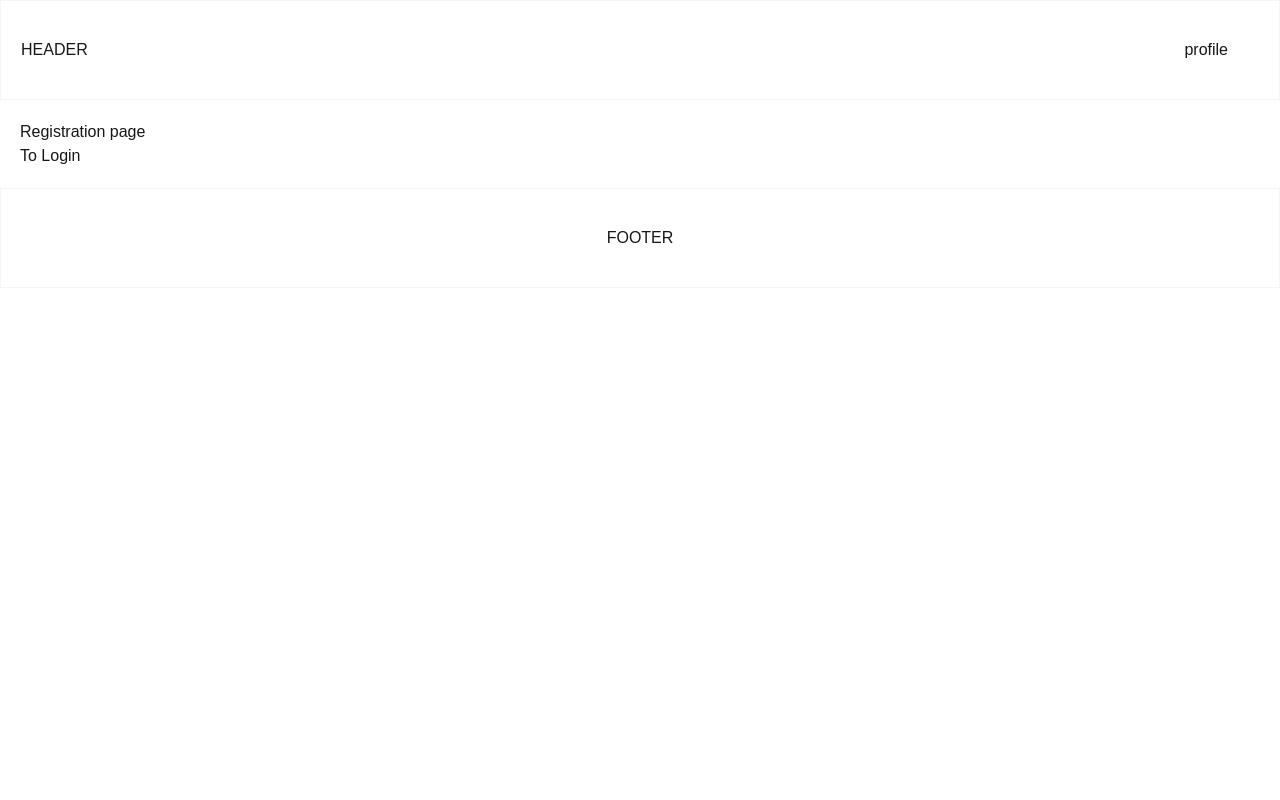
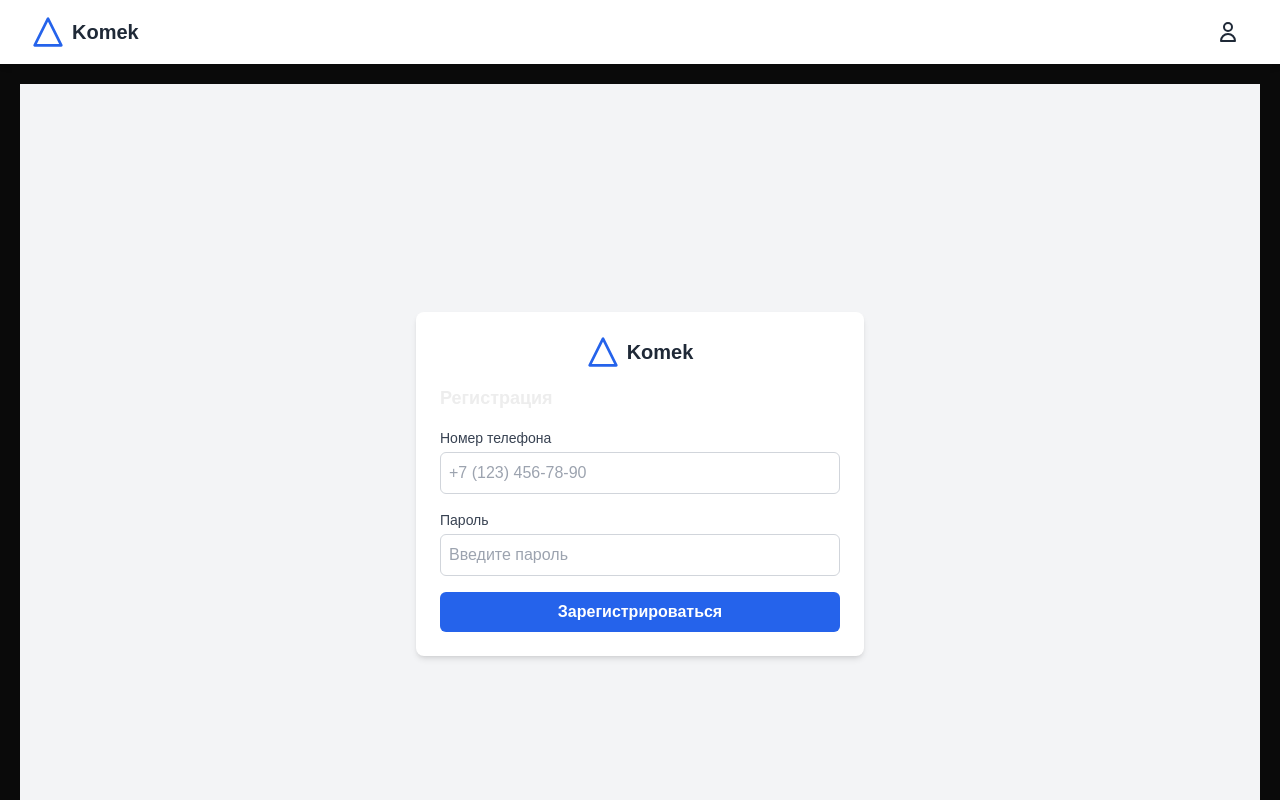
Before and after one commit to Chingizkhan/komek-frontend, a Next.js app: page /auth/register in a window 1280 px wide. Shown: the top 800 px of the page. Built offline with nearby package versions, Linux system fonts and the light colour scheme.

Commit message:
Feature: updated design to use tailwind

```diff
--- a/app/auth/login/page.tsx
+++ b/app/auth/login/page.tsx
@@ -3,11 +3,51 @@ import { LINK_REGISTRATION } from "@/app/consts/links";
 
 export default function Page() {
     return (
-        <div>
-            <p>
-                Login page
-            </p>
-            <Link href={LINK_REGISTRATION}>To Registration</Link>
+        <div className="flex items-center justify-center min-h-screen bg-gray-100">
+            <div className="bg-white shadow-md rounded-lg p-6 w-full max-w-md">
+                <div className="flex items-center justify-center mb-4">
+                    <svg
+                        xmlns="http://www.w3.org/2000/svg"
+                        className="h-12 w-12 text-gray-800 mr-2"
+                        viewBox="0 0 24 24"
+                        fill="none"
+                        stroke="currentColor"
+                        strokeWidth="2"
+                    >
+                        <path d="M12 2l10 10-10 10-10-10 10-10z" />
+                    </svg>
+                    <span className="text-2xl font-bold">komek</span>
+                </div>
+                <h2 className="text-lg font-semibold mb-4">Вход</h2>
+                <form>
+                    <div className="mb-4">
+                        <label htmlFor="phone" className="block text-sm font-medium text-gray-700">Номер телефона</label>
+                        <input
+                            type="tel"
+                            id="phone"
+                            required
+                            className="mt-1 block w-full p-2 border border-gray-300 rounded-md focus:ring focus:ring-blue-500"
+                            placeholder="+7 (777) 456-78-90"
+                        />
+                    </div>
+                    <div className="mb-4">
+                        <label htmlFor="password" className="block text-sm font-medium text-gray-700">Пароль</label>
+                        <input
+                            type="password"
+                            id="password"
+                            required
+                            className="mt-1 block w-full p-2 border border-gray-300 rounded-md focus:ring focus:ring-blue-500"
+                            placeholder="Введите пароль"
+                        />
+                    </div>
+                    <button
+                        type="submit"
+                        className="w-full py-2 px-4 bg-blue-600 text-white font-semibold rounded-md hover:bg-blue-700 transition duration-200"
+                    >
+                        Зарегистрироваться
+                    </button>
+                </form>
+            </div>
         </div>
     )
 }
--- a/app/auth/register/page.tsx
+++ b/app/auth/register/page.tsx
@@ -1,13 +1,52 @@
 import Link from "next/link";
 import { LINK_LOGIN } from "@/app/consts/links";
+import Logo from "@/app/ui/logo/logo";
 
 export default function Page() {
     return (
         <div>
-            <p>
-                Registration page
-            </p>
-            <Link href={LINK_LOGIN}>To Login</Link>
+            <RegistrationForm />
         </div>
     )
 }
+
+const RegistrationForm = () => {
+    return (
+        <div className="flex items-center justify-center min-h-screen bg-gray-100">
+            <div className="bg-white shadow-md rounded-lg p-6 w-full max-w-md">
+                <div className="flex items-center justify-center mb-4">
+                    <Logo />
+                </div>
+                <h2 className="text-lg font-semibold mb-4">Регистрация</h2>
+                <form>
+                    <div className="mb-4">
+                        <label htmlFor="phone" className="block text-sm font-medium text-gray-700">Номер телефона</label>
+                        <input
+                            type="tel"
+                            id="phone"
+                            required
+                            className="mt-1 block w-full p-2 border border-gray-300 rounded-md focus:ring focus:ring-blue-500"
+                            placeholder="+7 (123) 456-78-90"
+                        />
+                    </div>
+                    <div className="mb-4">
+                        <label htmlFor="password" className="block text-sm font-medium text-gray-700">Пароль</label>
+                        <input
+                            type="password"
+                            id="password"
+                            required
+                            className="mt-1 block w-full p-2 border border-gray-300 rounded-md focus:ring focus:ring-blue-500"
+                            placeholder="Введите пароль"
+                        />
+                    </div>
+                    <button
+                        type="submit"
+                        className="w-full py-2 px-4 bg-blue-600 text-white font-semibold rounded-md hover:bg-blue-700 transition duration-200"
+                    >
+                        Зарегистрироваться
+                    </button>
+                </form>
+            </div>
+        </div>
+    );
+};
--- a/app/globals.css
+++ b/app/globals.css
@@ -8,7 +8,7 @@
   --content-padding: 20px;
 }
 
-@media (prefers-color-scheme: dark) {
+@media {
   :root {
     --background: #0a0a0a;
     --foreground: #ededed;
--- a/app/ui/footer/footer.tsx
+++ b/app/ui/footer/footer.tsx
@@ -1,9 +1,23 @@
-import styles from '@/app/ui/footer/footer.module.css'
+import Logo from "@/app/ui/logo/logo";
 
-export default function Footer() {
+const Footer = () => {
     return (
-        <header className={styles.Footer}>
-            FOOTER
-        </header>
-    )
-}
+        <footer className="bg-white shadow-md py-4">
+            <div className="container mx-auto flex flex-col items-center justify-between px-4 md:flex-row">
+                <Logo />
+                <div className="mt-4 md:mt-0">
+                    <nav className="flex space-x-4 text-gray-500">
+                        <a href="#about" className="hover:underline">О нас</a>
+                        <a href="#services" className="hover:underline">Услуги</a>
+                        <a href="#contact" className="hover:underline">Контакты</a>
+                    </nav>
+                </div>
+            </div>
+            <div className="text-center mt-4 text-gray-400">
+                <p className="text-sm">© {new Date().getFullYear()} komek. Все права защищены.</p>
+            </div>
+        </footer>
+    );
+};
+
+export default Footer;
--- a/app/ui/header/header.tsx
+++ b/app/ui/header/header.tsx
@@ -1,25 +1,39 @@
 import styles from '@/app/ui/header/header.module.css'
 import Link from "next/link";
-import { LINK_PROFILE } from "@/app/consts/links";
+import { LINK_PROFILE } from "@/app/consts/links"
+import Logo from "@/app/ui/logo/logo";
 
-export default function Header() {
+const Header = () => {
     return (
-        <header className={styles.Header}>
-            <p>HEADER</p>
-            <Profile />
+        <header className="bg-white shadow-md">
+            <div className="container mx-auto px-4 sm:px-6 lg:px-8">
+                <div className="flex items-center justify-between h-16">
+                    {/* Логотип слева */}
+                    <Logo />
+
+                    {/* Значок аккаунта справа */}
+                    <Link href={LINK_PROFILE} className="flex items-center">
+                        <button className="p-2 rounded-full hover:bg-gray-100 focus:outline-none focus:ring-2 focus:ring-blue-500">
+                            <svg
+                                className="h-6 w-6 text-gray-800"
+                                xmlns="http://www.w3.org/2000/svg"
+                                fill="none"
+                                viewBox="0 0 24 24"
+                                stroke="currentColor"
+                            >
+                                <path
+                                    strokeLinecap="round"
+                                    strokeLinejoin="round"
+                                    strokeWidth="2"
+                                    d="M16 7a4 4 0 11-8 0 4 4 0 018 0zM12 14a7 7 0 00-7 7h14a7 7 0 00-7-7z"
+                                />
+                            </svg>
+                        </button>
+                    </Link>
+                </div>
+            </div>
         </header>
-    )
-}
+    );
+};
 
-function Profile() {
-    return (
-        <div className={styles.Header_profile}>
-            <Link
-                className={styles.Header_profile_button}
-                href={LINK_PROFILE}
-            >
-                profile
-            </Link>
-        </div>
-    )
-}
+export default Header
--- /dev/null
+++ b/app/ui/logo/logo.tsx
@@ -0,0 +1,23 @@
+import Link from "next/link";
+
+const Logo = () => (
+    <div className="flex items-center">
+        <Link href="/" className="flex items-center">
+            <svg
+                className="h-8 w-8 text-blue-600"
+                xmlns="http://www.w3.org/2000/svg"
+                viewBox="0 0 24 24"
+                fill="none"
+                stroke="currentColor"
+                strokeWidth="2"
+                strokeLinecap="round"
+                strokeLinejoin="round"
+            >
+                <path d="M12 2L2 22h20L12 2z" />
+            </svg>
+            <span className="ml-2 text-xl font-bold text-gray-800">Komek</span>
+        </Link>
+    </div>
+)
+
+export default Logo;
--- /dev/null
+++ b/app/ui/test/test.tsx
@@ -0,0 +1,28 @@
+export function Notification() {
+    return (
+        <div
+            className="flex mx-auto max-w-sm gap-x-4 items-center bg-white rounded-xl p-6 outline outline-black/5 dark:bg-slate-800 dark:shadow-none dark:-outline-offset-1 dark:outline-white/10">
+            <img className="size-12 shrink-0" src="/img/logo.svg" alt="ChitChat Logo" />
+            <div>
+                <div className="text-xl font-medium text-black dark:text-white">ChitChat</div>
+                <p className="text-gray-500 dark:text-gray-400">You have a new message!</p>
+            </div>
+        </div>
+    )
+}
+export function Person() {
+    return (
+        <div className="flex flex-col gap-2 p-8 sm:flex-row sm:items-center sm:gap-6 sm:py-4">
+            <img src="" alt=""/>
+            <div className="space-y-2 text-center sm:text-left">
+                <div className="space-y-0.5">
+                    <p className="text-lg font-semibold text-black">Erin Lindford</p>
+                    <p className="font-medium text-gray-500">Product Engineer</p>
+                </div>
+                <button className="border-purple-200 text-purple-600 hover:border-transparent hover:bg-purple-600 hover:text-white active:bg-purple-700">
+                    Message
+                </button>
+            </div>
+        </div>
+    )
+}
```
